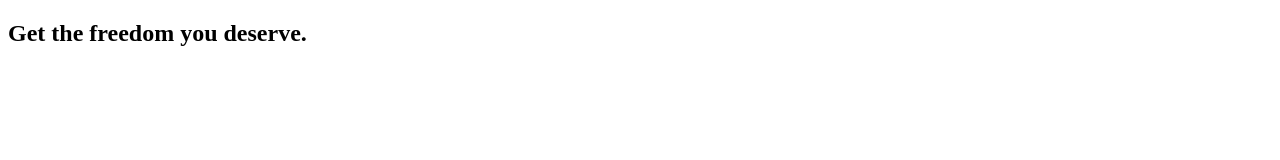
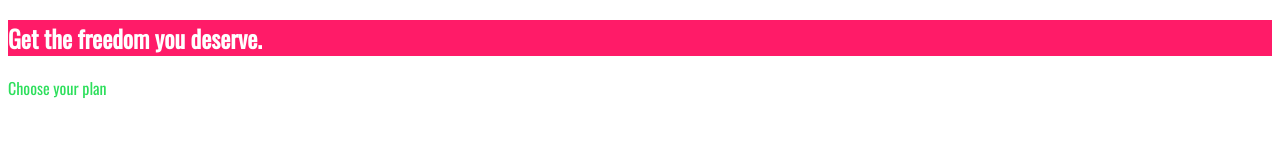
Before and after one commit to Dezx20/CSS-tutorial, a plain HTML site: page Basic 1/index.html in a window 1280 px wide. Drawn offline with nearby package versions, Linux system fonts and the light colour scheme.

Commit message:
getting started

```diff
--- a/Basic 1/index.html
+++ b/Basic 1/index.html
@@ -1,19 +1,27 @@
 <!DOCTYPE html>
 <html lang="en">
-
   <head>
-    <meta charset="UTF-8">
-    <meta http-equiv="X-UA-Compatible" content="ie=edge">
+    <meta charset="UTF-8" />
+    <meta http-equiv="X-UA-Compatible" content="ie=edge" />
     <title>uHost</title>
-    <link rel="shortcut icon" href="favicon.png">
+    <link rel="shortcut icon" href="favicon.png" />
+    <link rel="preconnect" href="https://fonts.googleapis.com" />
+    <link rel="preconnect" href="https://fonts.gstatic.com" crossorigin />
+    <link
+      href="https://fonts.googleapis.com/css2?family=Oswald&display=swap"
+      rel="stylesheet"
+    />
+    <link rel="stylesheet" href="./main.css" />
   </head>
 
   <body>
     <main>
-        <section>
+      <section id="product-overview">
         <h1>Get the freedom you deserve.</h1>
+      </section>
+      <section id="plan">
+        <p class="section-title">Choose your plan</p>
       </section>
     </main>
   </body>
-
 </html>
--- /dev/null
+++ b/Basic 1/main.css
@@ -0,0 +1,14 @@
+#product-overview {
+  background: #ff1b68;
+}
+
+h1,
+p {
+  color: white;
+  /* font-family: san-serif; */
+  font-family: "Oswald", sans-serif;
+}
+
+.section-title {
+  color: #2ddf5c;
+}
```
Lines whose indentation alone changed are shown as unchanged.
